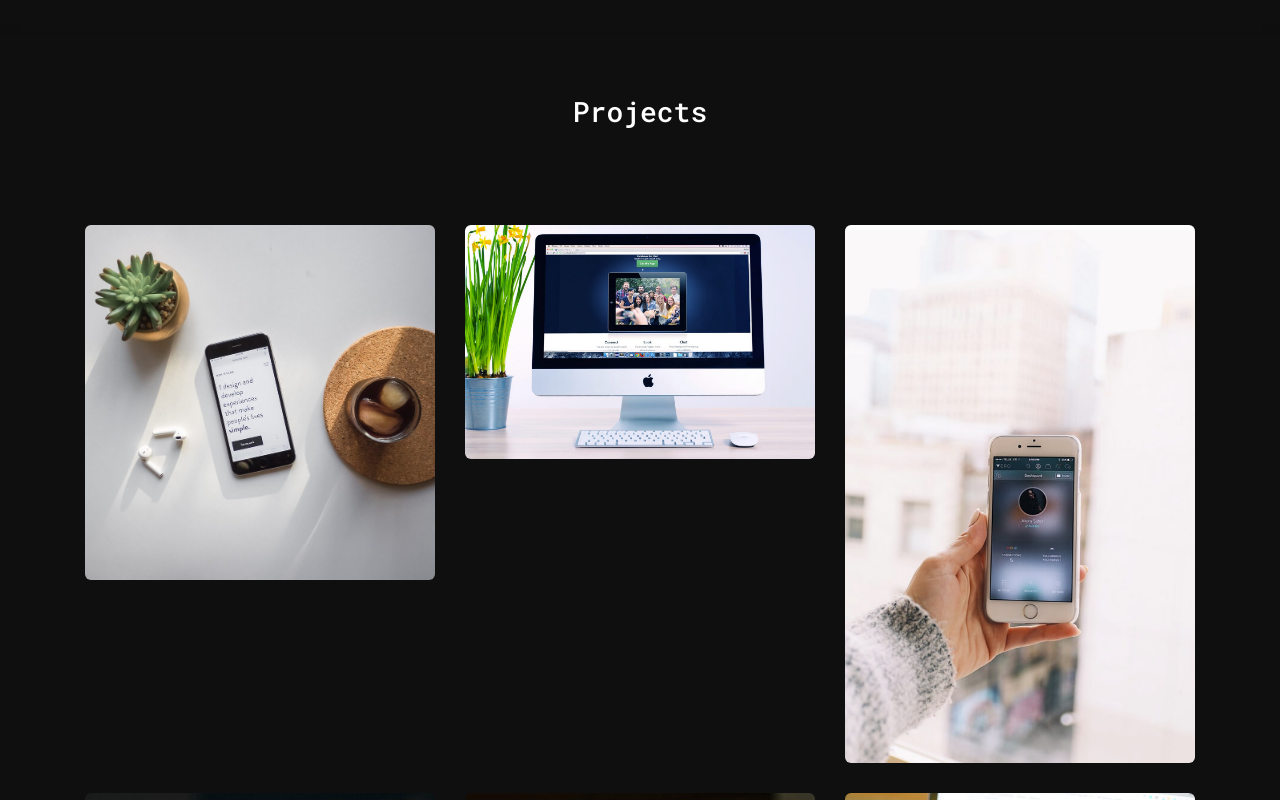
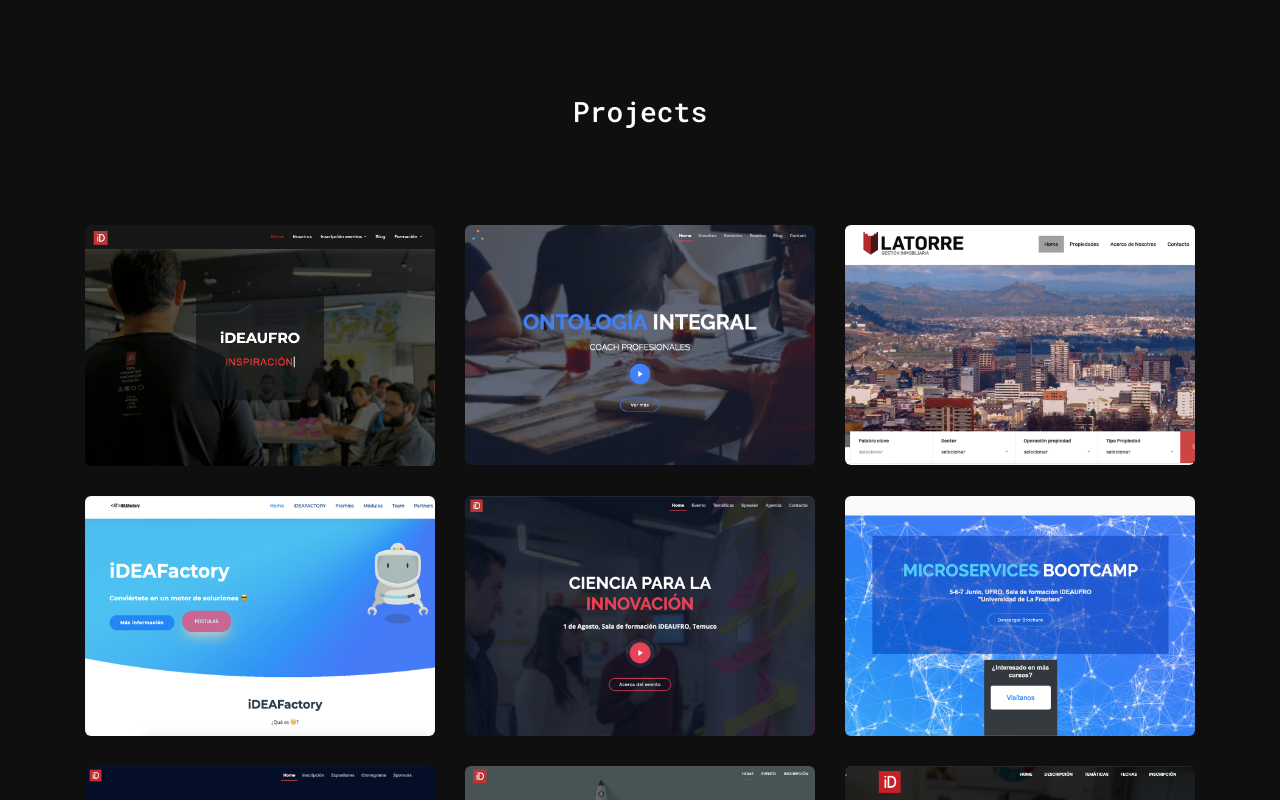
Before and after one commit to Estebansalazar/portafolio, a plain HTML site: page index.html in a window 1280 px wide. Shown: the part 2000-2800 px from the top of the page. Drawn offline with nearby package versions, Linux system fonts and the light colour scheme.

Commit message:
project changes

```diff
--- a/index.html
+++ b/index.html
@@ -189,7 +189,7 @@
 
           <div class="col-lg-4 col-md-6 portfolio-item filter-app">
             <div class="portfolio-wrap">
-              <img src="img/portfolio/app1.jpg" class="img-fluid" alt="">
+              <img src="img/ideaufro.png" class="img-fluid" alt="">
               <div class="portfolio-info">
                 <h4><a href="#">App 1</a></h4>
                 <p>App</p>
@@ -203,7 +203,7 @@
 
           <div class="col-lg-4 col-md-6 portfolio-item filter-web" data-wow-delay="0.1s">
             <div class="portfolio-wrap">
-              <img src="img/portfolio/web3.jpg" class="img-fluid" alt="">
+              <img src="img/ontologia.png" class="img-fluid" alt="">
               <div class="portfolio-info">
                 <h4><a href="#">Web 3</a></h4>
                 <p>Web</p>
@@ -217,7 +217,7 @@
 
           <div class="col-lg-4 col-md-6 portfolio-item filter-app" data-wow-delay="0.2s">
             <div class="portfolio-wrap">
-              <img src="img/portfolio/app2.jpg" class="img-fluid" alt="">
+              <img src="img/latorre.png" class="img-fluid" alt="">
               <div class="portfolio-info">
                 <h4><a href="#">App 2</a></h4>
                 <p>App</p>
@@ -231,7 +231,7 @@
 
           <div class="col-lg-4 col-md-6 portfolio-item filter-card">
             <div class="portfolio-wrap">
-              <img src="img/portfolio/card2.jpg" class="img-fluid" alt="">
+              <img src="img/ideafactory.png" class="img-fluid" alt="">
               <div class="portfolio-info">
                 <h4><a href="#">Card 2</a></h4>
                 <p>Card</p>
@@ -245,7 +245,7 @@
 
           <div class="col-lg-4 col-md-6 portfolio-item filter-web" data-wow-delay="0.1s">
             <div class="portfolio-wrap">
-              <img src="img/portfolio/web2.jpg" class="img-fluid" alt="">
+              <img src="img/erkoo_autio.png" class="img-fluid" alt="">
               <div class="portfolio-info">
                 <h4><a href="#">Web 2</a></h4>
                 <p>Web</p>
@@ -259,7 +259,7 @@
 
           <div class="col-lg-4 col-md-6 portfolio-item filter-app" data-wow-delay="0.2s">
             <div class="portfolio-wrap">
-              <img src="img/portfolio/app3.jpg" class="img-fluid" alt="">
+              <img src="img/microservicios.png" class="img-fluid" alt="">
               <div class="portfolio-info">
                 <h4><a href="#">App 3</a></h4>
                 <p>App</p>
@@ -273,7 +273,7 @@
 
           <div class="col-lg-4 col-md-6 portfolio-item filter-card">
             <div class="portfolio-wrap">
-              <img src="img/portfolio/card1.jpg" class="img-fluid" alt="">
+              <img src="img/smartday.png" class="img-fluid" alt="">
               <div class="portfolio-info">
                 <h4><a href="#">Card 1</a></h4>
                 <p>Card</p>
@@ -287,7 +287,7 @@
 
           <div class="col-lg-4 col-md-6 portfolio-item filter-card" data-wow-delay="0.1s">
             <div class="portfolio-wrap">
-              <img src="img/portfolio/card3.jpg" class="img-fluid" alt="">
+              <img src="img/gamificacion.png" class="img-fluid" alt="">
               <div class="portfolio-info">
                 <h4><a href="#">Card 3</a></h4>
                 <p>Card</p>
@@ -301,7 +301,7 @@
 
           <div class="col-lg-4 col-md-6 portfolio-item filter-web" data-wow-delay="0.2s">
             <div class="portfolio-wrap">
-              <img src="img/portfolio/web1.jpg" class="img-fluid" alt="">
+              <img src="img/gte.png" class="img-fluid" alt="">
               <div class="portfolio-info">
                 <h4><a href="#">Web 1</a></h4>
                 <p>Web</p>
```
Also changed, not shown: img/erkoo_autio.png (added), img/gamificacion.png (added), img/gte.png (added), img/ideafactory.png (added), img/ideaufro.png (added), img/latorre.png (added), img/microservicios.png (added), img/ontologia.png (added), img/smartday.png (added).
